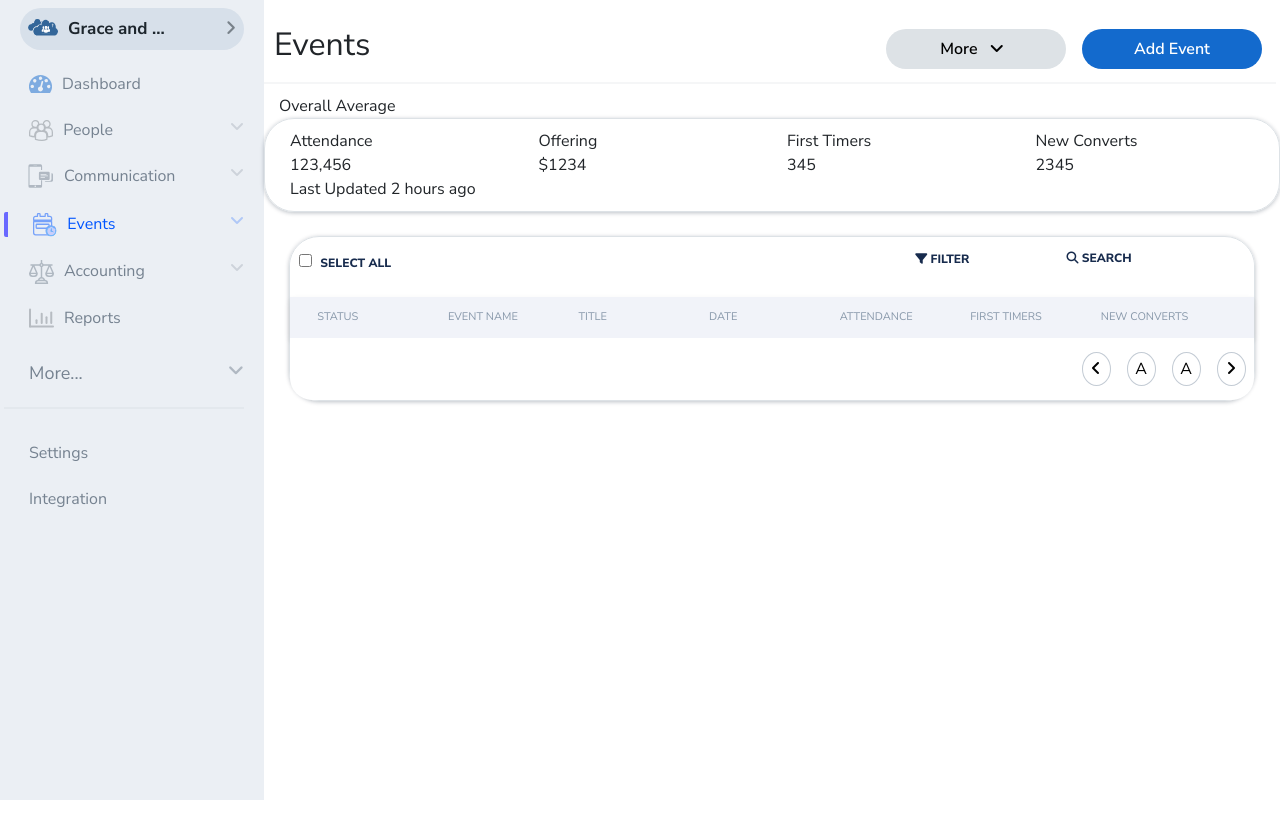
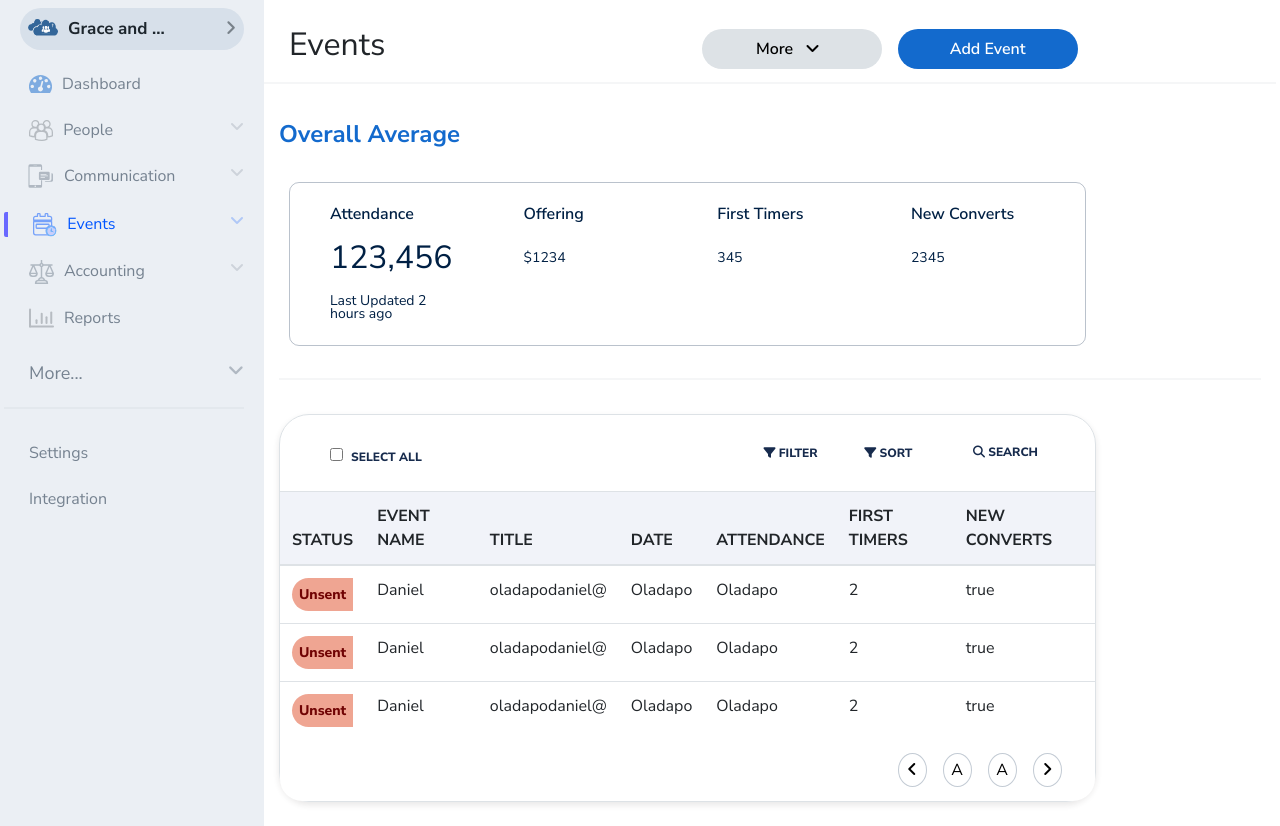
Before and after one commit to Oladapodaniel/CMS-1, a Vue app: page /home/event-list in a window 1280 px wide. Before the commit the page ends 800 px from the top, so only its background shows below. Built offline with nearby package versions, Linux system fonts and the light colour scheme; sample sign-in values are in the browser's storage; what vue-highcharts would draw is missing.

Commit message:
Additional changes to event

```diff
--- a/src/views/event/EventList.vue
+++ b/src/views/event/EventList.vue
@@ -1,5 +1,8 @@
 <template>
-     <div class="top mt-3">
+  <div class="container">
+    <div class="row">
+      <div class="col-sm-10">
+        <div class="top mt-3">
           <div class="header">
             <h2>Events</h2>
           </div>
@@ -15,10 +18,15 @@
             <!-- </router-link> -->
           </div>
         </div>
+      </div>
+    </div>
+  </div>
         <hr class="hr" />
         <div class="container">
-            <div>Overall Average</div>
-            <div class="row average">
+          <div class="row">
+            <div class="col-sm-10">
+                 <div class="avg">Overall Average</div>
+            <div class="row avg-table">
                 <div class="col-sm-3">
                     <div>Attendance</div>
                     <div>123,456</div>
@@ -37,12 +45,14 @@
                     <div>2345</div>
                 </div>
             </div>
+            </div>
+          </div>
+          <hr class="hr" />
         </div>
-
-
-
-
-    <div class="table">
+        <div class="container">
+          <div class="row">
+            <div class="col-sm-10">
+              <div class="table">
             <div class="top-con">
               <div class="table-top my-2">
                 <div class="select-all">
@@ -53,6 +63,12 @@
                   <p @click="toggleFilterFormVissibility">
                     <i class="fas fa-filter"></i>
                     FILTER
+                  </p>
+                </div>
+                <div class="filter">
+                  <p>
+                    <i class="fas fa-filter"></i>
+                    SORT
                   </p>
                 </div>
                 <div class="search d-flex">
@@ -79,19 +95,6 @@
                   <div class="row">
                     <div class="col-md-9">
                       <div class="row">
-                        <div class="col-md-5 form-group inp">
-                          <select name="" id="" class="form-control">
-                            <option value="">Option 1</option>
-                            <option value="">Option 2</option>
-                          </select>
-                        </div>
-
-                        <div class="col-md-5 offset-md-2 form-group">
-                          <input type="date" class="form-control inp" />
-                        </div>
-                      </div>
-
-                      <div class="row">
                         <div class="col-md-5 form-group">
                           <select name="" id="" class="form-control inp">
                             <option value="">Option 1</option>
@@ -99,11 +102,19 @@
                           </select>
                         </div>
 
-                        <div class="col-md-5 offset-md-2 form-group">
+                        <div class="col-md-5 form-group">
                           <select name="" id="" class="form-control inp">
                             <option value="">Option 1</option>
                             <option value="">Option 2</option>
                           </select>
+                        </div>
+                      </div>
+
+                      <div class="row">
+
+
+                        <div class="col-md-5 form-group">
+                          <input type="date" class="form-control inp" />
                         </div>
                       </div>
                     </div>
@@ -125,104 +136,32 @@
               </div>
             </div>
 
-            <div class="table-header">
-              <div class="check"></div>
-              <div class="picture theader">
-                <p>STATUS</p>
-              </div>
-              <div class="picture theader">
-                <p>EVENT NAME</p>
-              </div>
-              <div class="picture theader">
-                <p>TITLE</p>
-              </div>
-              <div class="firstname theader">
-                <p>DATE</p>
-              </div>
-              <div class="lastname theader">
-                <p>ATTENDANCE</p>
-              </div>
-              <div class="phone theader">
-                <p>FIRST TIMERS</p>
-              </div>
-              <div class="phone theader">
-                <p>NEW CONVERTS</p>
-              </div>
-              <div class="action"></div>
-            </div>
 
-            <div
-              class="table-body"
-              v-for="person in churchMembers"
-              :key="person.id"
-            >
-              <div class="data-row">
-                <div class="check data">
-                  <input type="checkbox" name="" id="" />
-                </div>
-
-                <div class="picture data">
-                  <div class="data-con">
-                    <div class="data-text">
-                      <p>Name</p>
-                    </div>
-                    <div class="data-value">
-                      {{ person.firstName }}
-                    </div>
-                  </div>
-                </div>
-
-                <div class="firstname data">
-                  <div class="data-con">
-                    <div class="data-text">
-                      <p>Phone Number</p>
-                    </div>
-                    <div class="data-value">{{ person.mobilePhone }}</div>
-                  </div>
-                </div>
-
-                <div class="lastname data">
-                  <div class="data-con">
-                    <div class="data-text">
-                      <p>Source</p>
-                    </div>
-                    <div class="data-value">Social media</div>
-                  </div>
-                </div>
-
-                <div class="phone data">
-                  <div class="data-con">
-                    <div class="data-text">
-                      <p>Interested</p>
-                    </div>
-                    <div class="data-value">Yes</div>
-                  </div>
-                </div>
-
-                <div class="phone data">
-                  <div class="data-con">
-                    <div class="data-text">
-                      <p>Date</p>
-                    </div>
-                    <div class="data-value">11/11/2011</div>
-                  </div>
-                </div>
-
-                <div class="phone data">
-                  <div class="data-con">
-                    <div class="data-text">
-                      <p>Status</p>
-                    </div>
-                    <div class="data-value">SMS sent</div>
-                  </div>
-                </div>
-
-                <div class="action data action-icon">
-                  <i class="fas fa-ellipsis-v"></i>
-                </div>
-              </div>
-              <hr class="row-divider" />
-            </div>
+            <table class="w-100">
+                <thead class="thead">
+                <tr>
+                  <th>STATUS</th>
+                  <th>EVENT NAME</th>
+                  <th>TITLE</th>
+                  <th>DATE</th>
+                  <th>ATTENDANCE</th>
+                  <th>FIRST TIMERS</th>
+                  <th>NEW CONVERTS</th>
+                </tr>
+              </thead>
+              <tbody>
+                <tr v-for="(event,index) in events"
+              :key="index">
+                  <td> <div class="td-first">Unsent</div></td>
+                  <td>{{ event.eventName }}</td>
+                  <td>{{ event.date }}</td>
+                  <td>{{ event.status }}</td>
+                  <td>{{ event.status }}</td>
+                  <td>{{ event.firstItmers }}</td>
+                  <td>{{ event.newConverts }}</td>
+              </tr>
+              </tbody>
+              </table>
 
             <div class="table-footer">
               <button class="tbl-footer-btn">
@@ -235,11 +174,31 @@
               </button>
             </div>
           </div>
+            </div>
+          </div>
+        </div>
+
+
+
+
+
 </template>
 
 <script>
+import { ref } from 'vue'
 export default {
+    setup() {
+      const events = ref([{ status: 'Oladapo', eventName: 'Daniel', title: '09033246067', date: 'oladapodaniel@', attendanve: 'building', firstItmers: 2, newConverts: true },
+                            { status: 'Oladapo', eventName: 'Daniel', title: '09033246067', date: 'oladapodaniel@', attendanve: 'building', firstItmers: 2, newConverts: true },
+                            { status: 'Oladapo', eventName: 'Daniel', title: '09033246067', date: 'oladapodaniel@', attendanve: 'building', firstItmers: 2, newConverts: true }
+                          ])
+      const  filterFormIsVissible = ref(false)
+      const toggleFilterFormVissibility = () => {
+         filterFormIsVissible.value = ! filterFormIsVissible.value
+      }
 
+      return { events,  filterFormIsVissible, toggleFilterFormVissibility }
+    }
 }
 </script>
 
@@ -342,10 +301,11 @@ export default {
 }
 
 .table {
-  box-shadow: 0px 1px 4px #02172e45;
+  /* box-shadow: 0px 1px 4px #02172e45; */
   border: 1px solid #dde2e6;
   border-radius: 30px;
   text-align: left;
+  width: 100%;
 }
 
 .summary-header {
@@ -420,12 +380,11 @@ export default {
 
 .data-value {
   display: flex;
-  padding-left: 6px;
+  /* padding-left: 6px; */
 }
 
 .theader {
-  padding-left: 2px;
-  text-align: left;
+  margin: 0;
 }
 
 .filter-options {
@@ -443,10 +402,10 @@ export default {
 .apply-btn {
   background: #136acd;
   color: #fff;
-  border: 1px solid #002044;
   border-radius: 111px;
   width: 101px;
   height: 41px;
+  border: none;
   font-weight: 700;
   outline: transparent;
 }
@@ -464,6 +423,8 @@ export default {
 .table-top {
   font-weight: 800;
   font-size: 12px;
+  padding-top: 20px;
+  padding-left: 20px;
 }
 
 .table-top label:hover,
@@ -548,6 +509,59 @@ export default {
 }
 
 /* .average  */
+.avg {
+  font: normal normal bold 24px/32px Nunito Sans;
+  letter-spacing: 0px;
+  color: #136ACD;
+  margin-top: 1em;
+}
+
+.avg-table {
+  margin-top: 2em;
+  border: 1px solid #00204445;
+  border-radius: 10px;
+  margin: 2em 10px;
+  padding: 10px;
+}
+.avg-table > div > div:first-child {
+  font: normal normal 600 16px/13px Nunito Sans;
+  letter-spacing: 0px;
+  color: #002044;
+  padding: 15px;
+}
+
+.avg-table > div > div:nth-child(2) {
+  font: normal normal normal 32px/13px Nunito Sans;
+  letter-spacing: 0px;
+  color: #002044;
+  padding: 15px;
+}
+
+.avg-table > div > div:last-child {
+  font: normal normal normal 14px/13px Nunito Sans;
+letter-spacing: 0px;
+color: #002044;
+padding: 15px;
+}
+
+.thead {
+  background: #f1f3f9;
+  padding: 0 25px;
+}
+
+.td-first {
+  font: normal normal 800 14px/19px Nunito Sans;
+letter-spacing: 0px;
+color: #700303;
+border-top-left-radius: 25px;
+border-bottom-left-radius: 25px;
+background: #da320870;
+padding: 7px;
+}
+
+.top-con {
+  padding: 0px 25px;
+}
 
 @media screen and (max-width: 500px) {
   .picture,
@@ -573,7 +587,7 @@ export default {
   }
 
   .data-con {
-    text-align: center;
+    /* text-align: center; */
     display: flex;
     justify-content: space-between;
   }
@@ -641,7 +655,7 @@ export default {
   display: flex;
   justify-content: flex-end;
   background: #fff;
-  padding: 10px 0;
+  padding: 10px 25px;
   border-radius: 0px 0px 22px 22px;
 }
 
@@ -684,8 +698,7 @@ export default {
 
 @media screen and (min-width: 1400px) {
   .table {
-    width: 68%;
-    margin-top: 0;
+    margin-top: 2em;
   }
 
   .total-text {
```
Also changed, not shown: src/views/event/Event.vue (+31 -23 lines).
